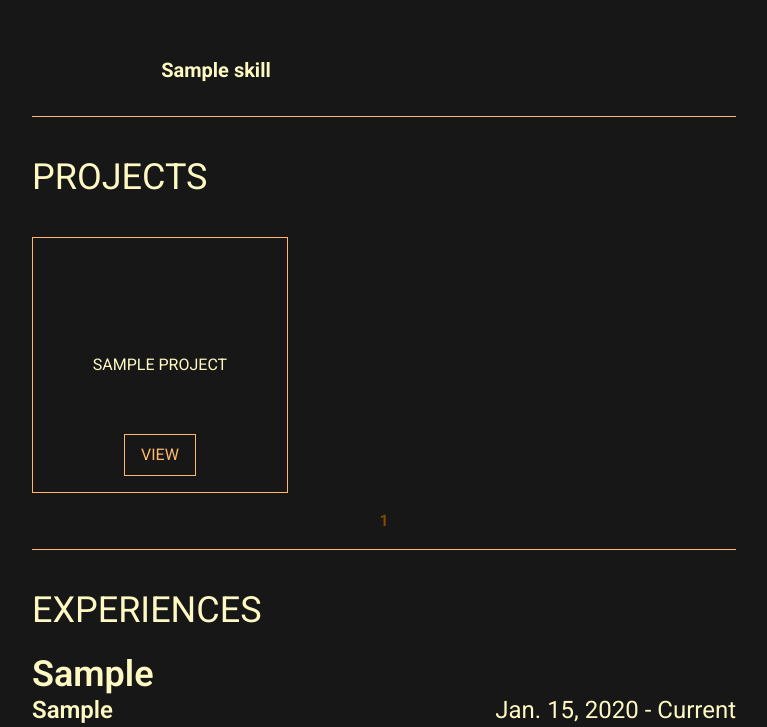
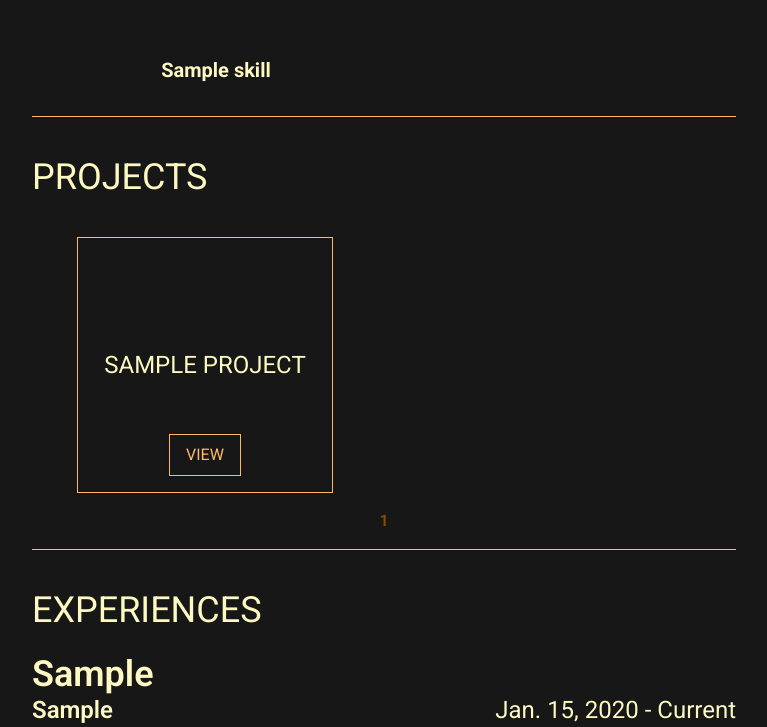
Before and after one commit to mata649/portfolio, a Django app: page / in a window 1280 px wide. Shown: the part 305-1032 px from the top of the page, without its empty margins (256-1023 px from the left). Run offline with Django 5.2, Linux system fonts and the light colour scheme; tables that the repository leaves empty hold one stand-in row (values such as "Sample post"); style sheets or scripts are compiled from the project's sources; parts of the project's set-up code (start-up, migrations or seed data) failed here and were passed over.

Commit message:
fix grid

```diff
--- a/apps/portfolio/templates/portfolio/partials/project_list.html
+++ b/apps/portfolio/templates/portfolio/partials/project_list.html
@@ -1,8 +1,8 @@
-<div class="grid grid-cols-3 gap-3 w-full">
+<div class="grid justify-items-center lg:grid lg:grid-cols-2 2xl:grid-cols-3 gap-3 w-full">
     {% for project in page_obj %}
         <div x-data="{ showModal: false }"
              class="border w-64 h-64 flex flex-col justify-center items-center border-orange-300 relative">
-            <h4 class="text-center px-4">{{ project.name | upper }}</h4>
+            <h4 class="text-center px-4 text-2xl">{{ project.name | upper }}</h4>
             <button @click="showModal = true"
                     class="px-4 py-2 text-orange-300 border cursor-pointer border-orange-300 absolute bottom-4 shadow hover:shadow-orange-300">
                 VIEW
--- a/templates/layout.html
+++ b/templates/layout.html
@@ -12,7 +12,7 @@
     <link href="https://fonts.googleapis.com/css2?family=Roboto:ital,wght@0,100..900;1,100..900&display=swap"
           rel="stylesheet">
 </head>
-<body hx-headers='{"x-csrftoken": "{{ csrf_token }}"}' class="bg-neutral-900 text-yellow-100 text font-[Roboto] mx-auto max-w-11/12">
+<body hx-headers='{"x-csrftoken": "{{ csrf_token }}"}' class="bg-neutral-900 text-yellow-100 text font-[Roboto] lg:mx-auto lg:max-w-11/12">
 {% block content %}
 
 {% endblock %}
```
